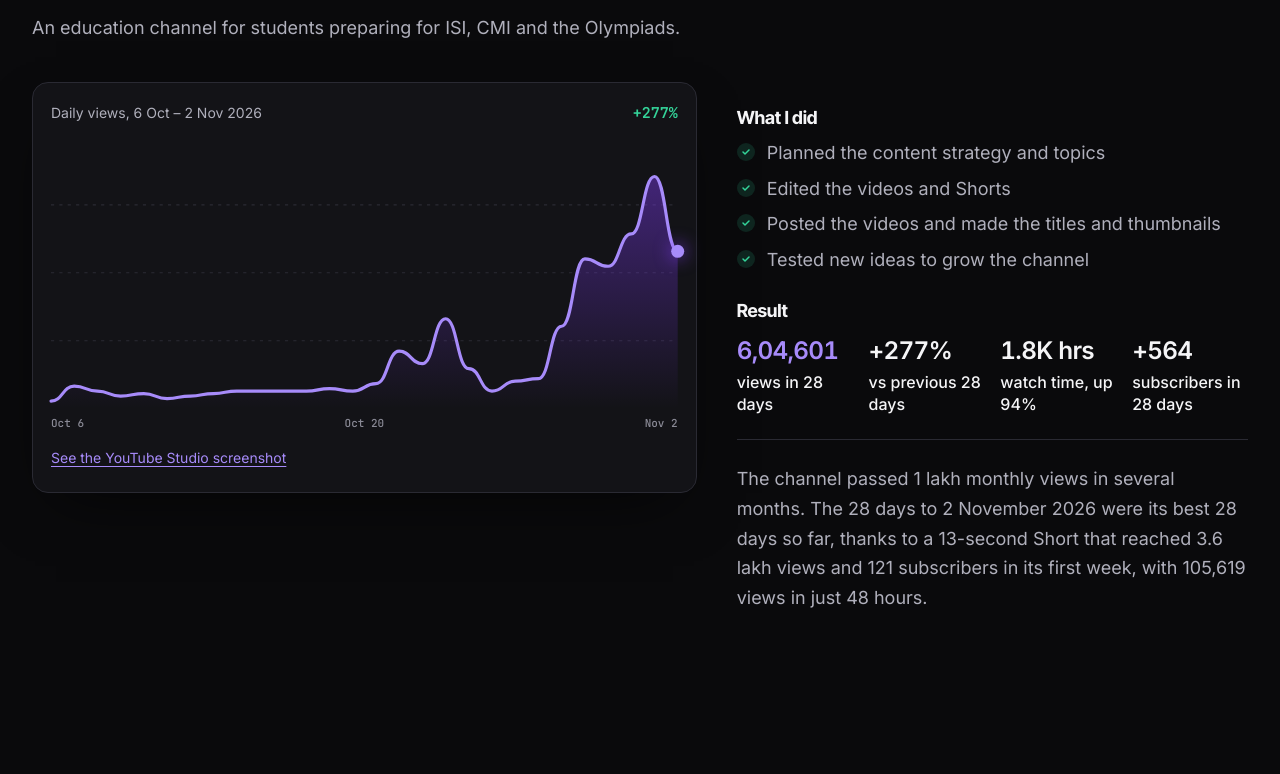
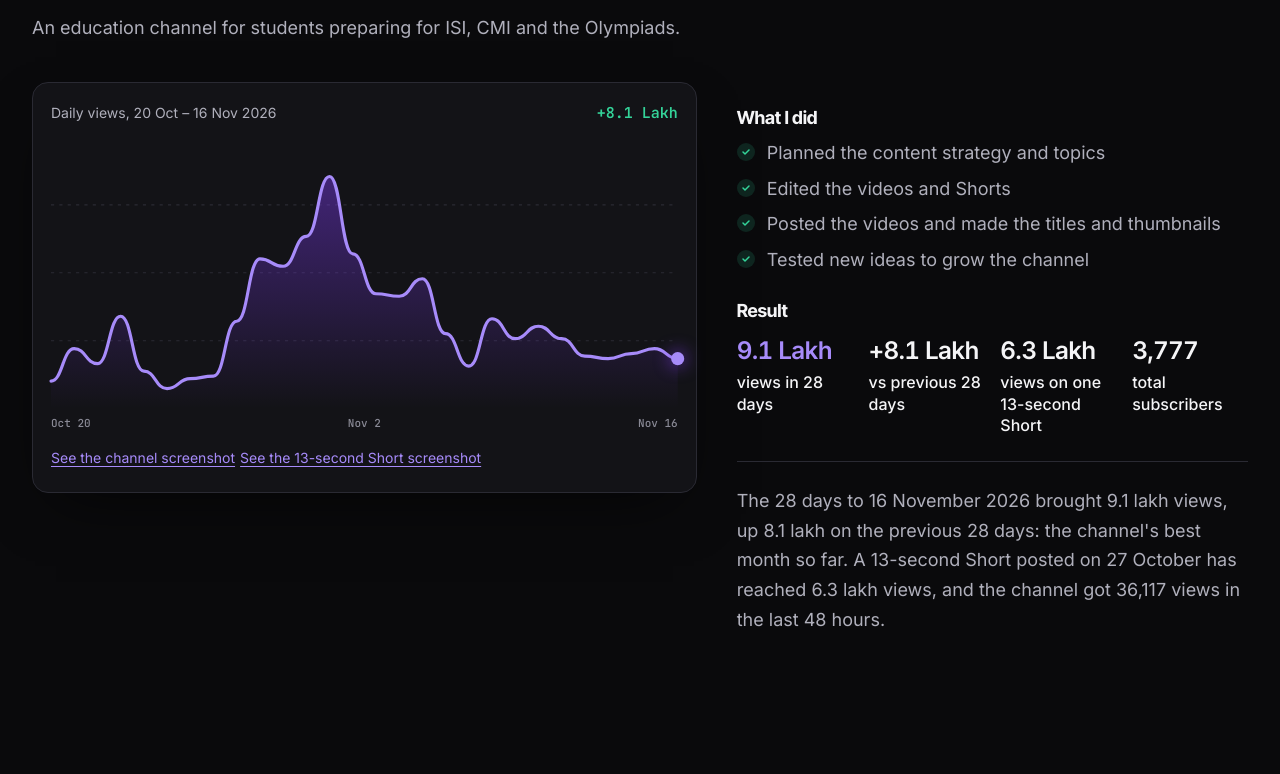
Before and after one commit to rishavm713-create/rishavm713-create.github.io, a plain HTML site: page index.html in a window 1280 px wide. Shown: the part 1526-2300 px from the top of the page. Drawn offline with Linux system fonts and the light colour scheme; animation ran at ten frames a second.

Commit message:
ISI-CMI case: 9.1 Lakh views in 28 days, new Studio proofs; CV updated
Co-Authored-By: Claude Opus 5.5 <noreply@anthropic.com>

```diff
--- a/app.js
+++ b/app.js
@@ -52,7 +52,7 @@ const PROOF = [
   ['m-neet-alt', 182000, 'Long video · SciAstra', '1.82 lakh'],
 ];
 // daily views shape read off the 6 Oct – 2 Nov 2026 screenshot (thousands)
-const DAILY = [3, 9, 7, 5, 6, 4, 5, 6, 7, 7, 7, 7, 8, 7, 10, 23, 18, 36, 16, 7, 11, 12, 33, 60, 57, 70, 93, 63];
+const DAILY = [11, 24, 18, 37, 15, 8, 12, 13, 35, 60, 57, 69, 93, 62, 46, 45, 52, 30, 17, 36, 28, 33, 28, 21, 20, 22, 24, 20]; // 20 Oct – 16 Nov 2026, thousands, read off Studio chart
 const LOGOS = [3, 1, 4, 10, 8, 2, 15, 11, 9, 12, 5, 13, 6, 14, 7];
 
 const $ = (s) => document.querySelector(s);
--- a/index.html
+++ b/index.html
@@ -99,8 +99,8 @@
 
   <div class="case">
     <figure class="chart" id="chart">
-      <figcaption><span>Daily views, 6 Oct – 2 Nov 2026</span><b class="up">+277%</b></figcaption>
-      <svg viewBox="0 0 600 260" preserveAspectRatio="none" role="img" aria-label="Line chart: daily views rise from about 5,000 to about 93,000 between 6 October and 2 November 2026">
+      <figcaption><span>Daily views, 20 Oct – 16 Nov 2026</span><b class="up">+8.1 Lakh</b></figcaption>
+      <svg viewBox="0 0 600 260" preserveAspectRatio="none" role="img" aria-label="Line chart: daily views peak at about 93,000 between 20 October and 16 November 2026">
         <defs>
           <linearGradient id="fill" x1="0" y1="0" x2="0" y2="1"><stop offset="0" class="s0"/><stop offset="1" class="s1"/></linearGradient>
         </defs>
@@ -109,8 +109,9 @@
         <path class="line" id="line"/>
         <circle class="end" id="end" r="6"/>
       </svg>
-      <div class="axis"><span>Oct 6</span><span>Oct 20</span><span>Nov 2</span></div>
-      <button class="link" data-proof="sciastra-nov-2026">See the YouTube Studio screenshot</button>
+      <div class="axis"><span>Oct 20</span><span>Nov 2</span><span>Nov 16</span></div>
+      <button class="link" data-proof="sciastra-nov-2026">See the channel screenshot</button>
+      <button class="link" data-proof="isi-cmi-short-13s">See the 13-second Short screenshot</button>
     </figure>
     <div class="case-body">
       <h3>What I did</h3>
@@ -122,12 +123,12 @@
       </ul>
       <h3>Result</h3>
       <div class="nums">
-        <div><b data-count="604601">604,601</b><span>views in 28 days</span></div>
-        <div><b data-count="277" data-prefix="+" data-suffix="%">+277%</b><span>vs previous 28 days</span></div>
-        <div><b data-count="1.8" data-dec="1" data-suffix="K hrs">1.8K hrs</b><span>watch time, up 94%</span></div>
-        <div><b data-count="564" data-prefix="+">+564</b><span>subscribers in 28 days</span></div>
+        <div><b data-count="9.1" data-dec="1" data-suffix=" Lakh">9.1 Lakh</b><span>views in 28 days</span></div>
+        <div><b data-count="8.1" data-dec="1" data-prefix="+" data-suffix=" Lakh">+8.1 Lakh</b><span>vs previous 28 days</span></div>
+        <div><b data-count="6.3" data-dec="1" data-suffix=" Lakh">6.3 Lakh</b><span>views on one 13-second Short</span></div>
+        <div><b data-count="3777">3,777</b><span>total subscribers</span></div>
       </div>
-      <p>The channel passed 1 lakh monthly views in several months. The 28 days to 2 November 2026 were its best 28 days so far, thanks to a 13-second Short that reached 3.6 lakh views and 121 subscribers in its first week, with 105,619 views in just 48 hours.</p>
+      <p>The 28 days to 16 November 2026 brought 9.1 lakh views, up 8.1 lakh on the previous 28 days: the channel's best month so far. A 13-second Short posted on 27 October has reached 6.3 lakh views, and the channel got 36,117 views in the last 48 hours.</p>
     </div>
   </div>
 </section>
@@ -369,6 +370,6 @@
   <div class="frame"></div>
 </dialog>
 
-<script src="app.js?v=20261104t" defer></script>
+<script src="app.js?v=20261119a" defer></script>
 </body>
 </html>
```
Also changed, not shown: img/proof/isi-cmi-short-13s.webp (added), img/proof/sciastra-nov-2026.webp, 1 other file.
